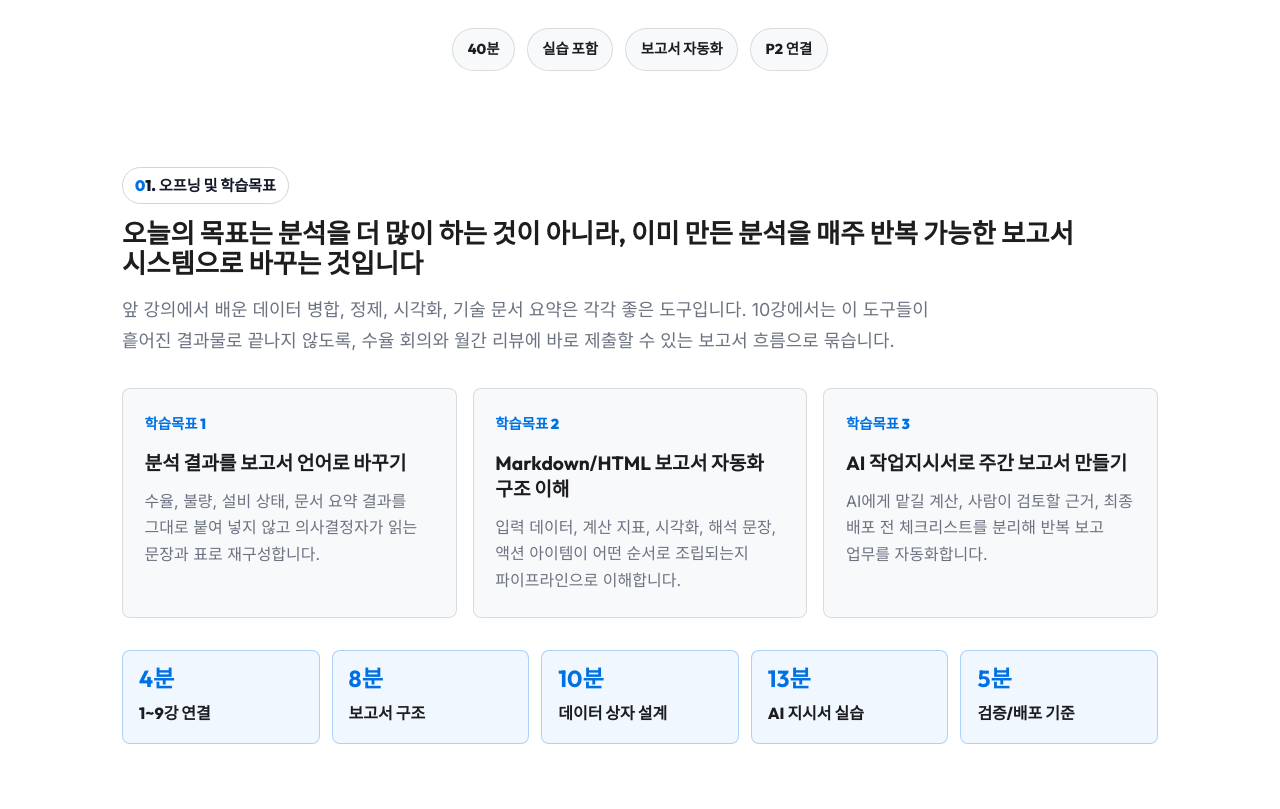
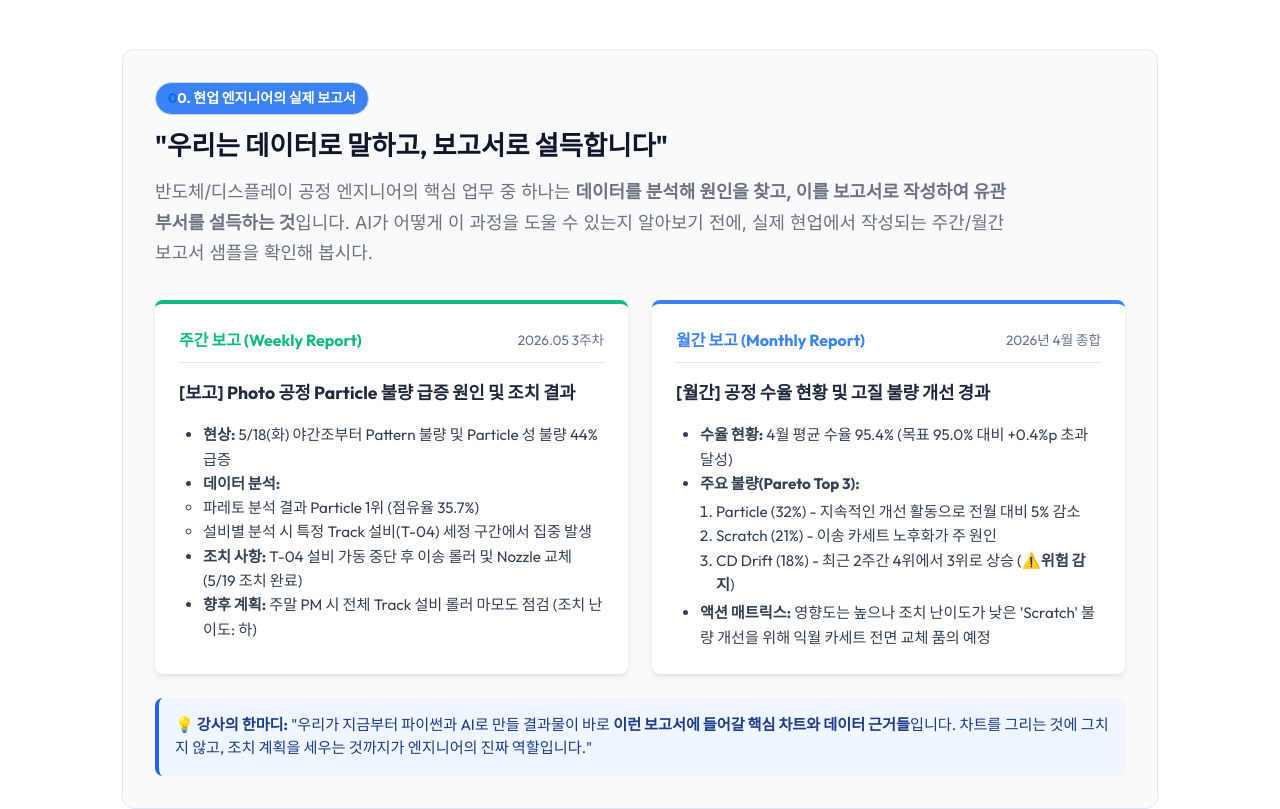
Before and after one commit to heekeunlee/lecture10, a React (Vite) app: page / in a window 1280 px wide. Shown: the part 400-1209 px from the top of the page. Built offline with nearby package versions, Linux system fonts and the light colour scheme.

Commit message:
Add semiconductor process engineer report samples

```diff
--- a/src/App.tsx
+++ b/src/App.tsx
@@ -179,11 +179,7 @@ function App() {
 
         <div className="hero-section">
           <p className="eyebrow">Ch.10</p>
-          <h1>
-            <span>데이터 기반</span>
-            <span>주간/월간 보고서</span>
-            <span>자동 생성</span>
-          </h1>
+          <h1>데이터 기반 주간/월간 보고서 자동 생성</h1>
           <p className="subtitle">
             1~9강에서 만든 분석 결과를 반복 보고 업무에 바로 쓰는 Markdown/HTML 교안
           </p>
@@ -197,6 +193,58 @@ function App() {
       </header>
 
       <main>
+        <section className="report-sample-section" style={{ background: '#f8fafc', padding: '2rem', borderRadius: '12px', marginBottom: '3rem', border: '1px solid #e2e8f0' }}>
+          <span className="section-label" style={{ display: 'inline-block', background: '#3b82f6', color: 'white', padding: '0.25rem 0.75rem', borderRadius: '99px', fontSize: '0.875rem', fontWeight: 'bold', marginBottom: '1rem' }}>00. 현업 엔지니어의 실제 보고서</span>
+          <h2 style={{ marginTop: 0, color: '#0f172a' }}>"우리는 데이터로 말하고, 보고서로 설득합니다"</h2>
+          <p className="section-intro" style={{ marginBottom: '2rem' }}>
+            반도체/디스플레이 공정 엔지니어의 핵심 업무 중 하나는 <strong>데이터를 분석해 원인을 찾고, 이를 보고서로 작성하여 유관 부서를 설득하는 것</strong>입니다. AI가 어떻게 이 과정을 도울 수 있는지 알아보기 전에, 실제 현업에서 작성되는 주간/월간 보고서 샘플을 확인해 봅시다.
+          </p>
+
+          <div className="report-cards-container" style={{ display: 'grid', gridTemplateColumns: '1fr 1fr', gap: '1.5rem' }}>
+            {/* 주간 보고서 */}
+            <article className="report-card" style={{ background: 'white', padding: '1.5rem', borderRadius: '8px', boxShadow: '0 4px 6px -1px rgba(0, 0, 0, 0.1)', borderTop: '4px solid #10b981' }}>
+              <div style={{ display: 'flex', justifyContent: 'space-between', alignItems: 'center', marginBottom: '1rem', borderBottom: '1px solid #e2e8f0', paddingBottom: '0.5rem' }}>
+                <span style={{ fontWeight: 'bold', color: '#10b981' }}>주간 보고 (Weekly Report)</span>
+                <span style={{ fontSize: '0.85rem', color: '#64748b' }}>2026.05 3주차</span>
+              </div>
+              <h3 style={{ fontSize: '1.1rem', margin: '0 0 1rem 0', color: '#1e293b' }}>[보고] Photo 공정 Particle 불량 급증 원인 및 조치 결과</h3>
+              <ul style={{ paddingLeft: '1.5rem', color: '#334155', fontSize: '0.95rem', lineHeight: '1.6', margin: 0 }}>
+                <li><strong>현상:</strong> 5/18(화) 야간조부터 Pattern 불량 및 Particle 성 불량 44% 급증</li>
+                <li><strong>데이터 분석:</strong>
+                  <ul>
+                    <li>파레토 분석 결과 Particle 1위 (점유율 35.7%)</li>
+                    <li>설비별 분석 시 특정 Track 설비(T-04) 세정 구간에서 집중 발생</li>
+                  </ul>
+                </li>
+                <li><strong>조치 사항:</strong> T-04 설비 가동 중단 후 이송 롤러 및 Nozzle 교체 (5/19 조치 완료)</li>
+                <li><strong>향후 계획:</strong> 주말 PM 시 전체 Track 설비 롤러 마모도 점검 (조치 난이도: 하)</li>
+              </ul>
+            </article>
+
+            {/* 월간 보고서 */}
+            <article className="report-card" style={{ background: 'white', padding: '1.5rem', borderRadius: '8px', boxShadow: '0 4px 6px -1px rgba(0, 0, 0, 0.1)', borderTop: '4px solid #3b82f6' }}>
+              <div style={{ display: 'flex', justifyContent: 'space-between', alignItems: 'center', marginBottom: '1rem', borderBottom: '1px solid #e2e8f0', paddingBottom: '0.5rem' }}>
+                <span style={{ fontWeight: 'bold', color: '#3b82f6' }}>월간 보고 (Monthly Report)</span>
+                <span style={{ fontSize: '0.85rem', color: '#64748b' }}>2026년 4월 종합</span>
+              </div>
+              <h3 style={{ fontSize: '1.1rem', margin: '0 0 1rem 0', color: '#1e293b' }}>[월간] 공정 수율 현황 및 고질 불량 개선 경과</h3>
+              <ul style={{ paddingLeft: '1.5rem', color: '#334155', fontSize: '0.95rem', lineHeight: '1.6', margin: 0 }}>
+                <li><strong>수율 현황:</strong> 4월 평균 수율 95.4% (목표 95.0% 대비 +0.4%p 초과 달성)</li>
+                <li><strong>주요 불량(Pareto Top 3):</strong>
+                  <ol style={{ paddingLeft: '1rem', marginTop: '0.25rem', marginBottom: '0.25rem' }}>
+                    <li>Particle (32%) - 지속적인 개선 활동으로 전월 대비 5% 감소</li>
+                    <li>Scratch (21%) - 이송 카세트 노후화가 주 원인</li>
+                    <li>CD Drift (18%) - 최근 2주간 4위에서 3위로 상승 (⚠️<strong>위험 감지</strong>)</li>
+                  </ol>
+                </li>
+                <li><strong>액션 매트릭스:</strong> 영향도는 높으나 조치 난이도가 낮은 'Scratch' 불량 개선을 위해 익월 카세트 전면 교체 품의 예정</li>
+              </ul>
+            </article>
+          </div>
+          <div style={{ background: '#eff6ff', padding: '1rem', borderRadius: '8px', marginTop: '1.5rem', borderLeft: '4px solid #2563eb', fontSize: '0.95rem', color: '#1e3a8a', lineHeight: '1.5' }}>
+            <strong>💡 강사의 한마디:</strong> "우리가 지금부터 파이썬과 AI로 만들 결과물이 바로 <strong>이런 보고서에 들어갈 핵심 차트와 데이터 근거들</strong>입니다. 차트를 그리는 것에 그치지 않고, 조치 계획을 세우는 것까지가 엔지니어의 진짜 역할입니다."
+          </div>
+        </section>
         <section className="overview-section">
           <span className="section-label">01. 오프닝 및 학습목표</span>
           <h2>오늘의 목표는 분석을 더 많이 하는 것이 아니라, 이미 만든 분석을 매주 반복 가능한 보고서 시스템으로 바꾸는 것입니다</h2>
```
